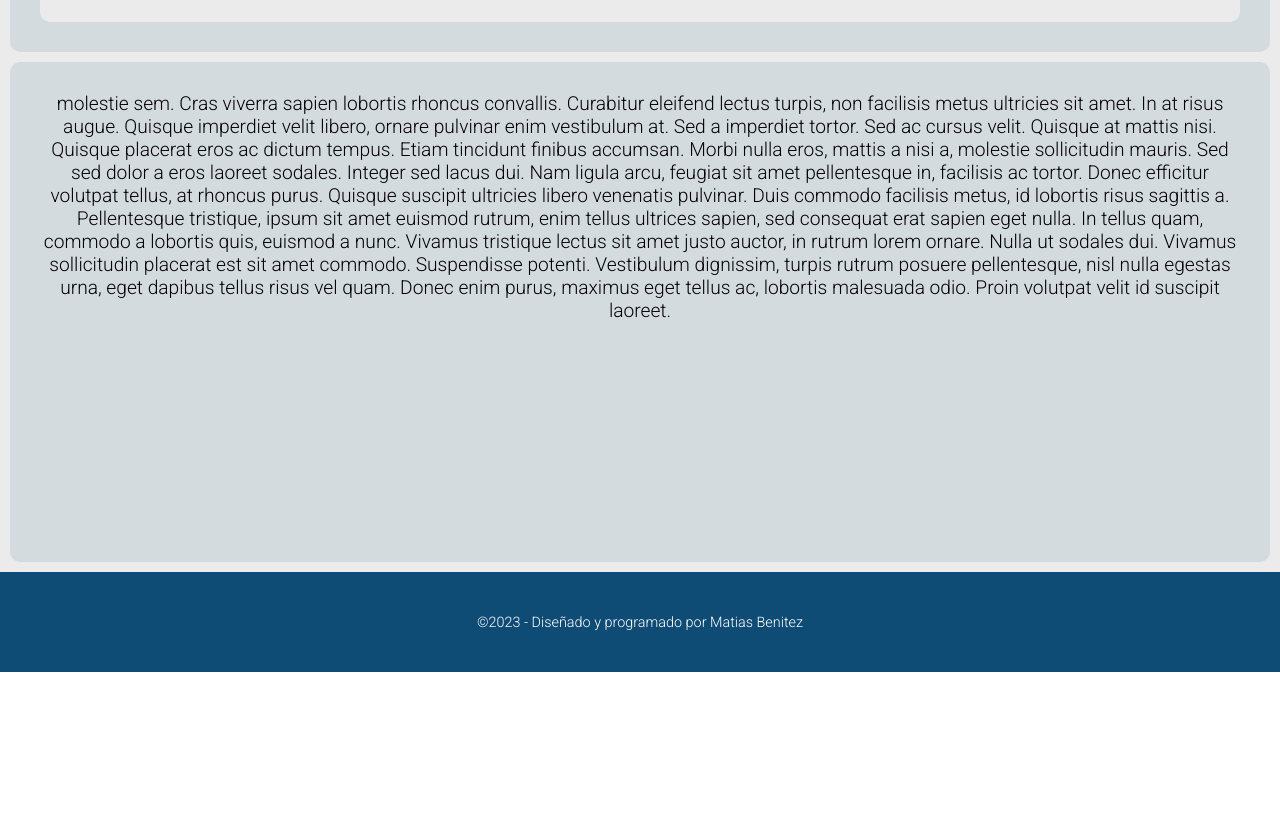
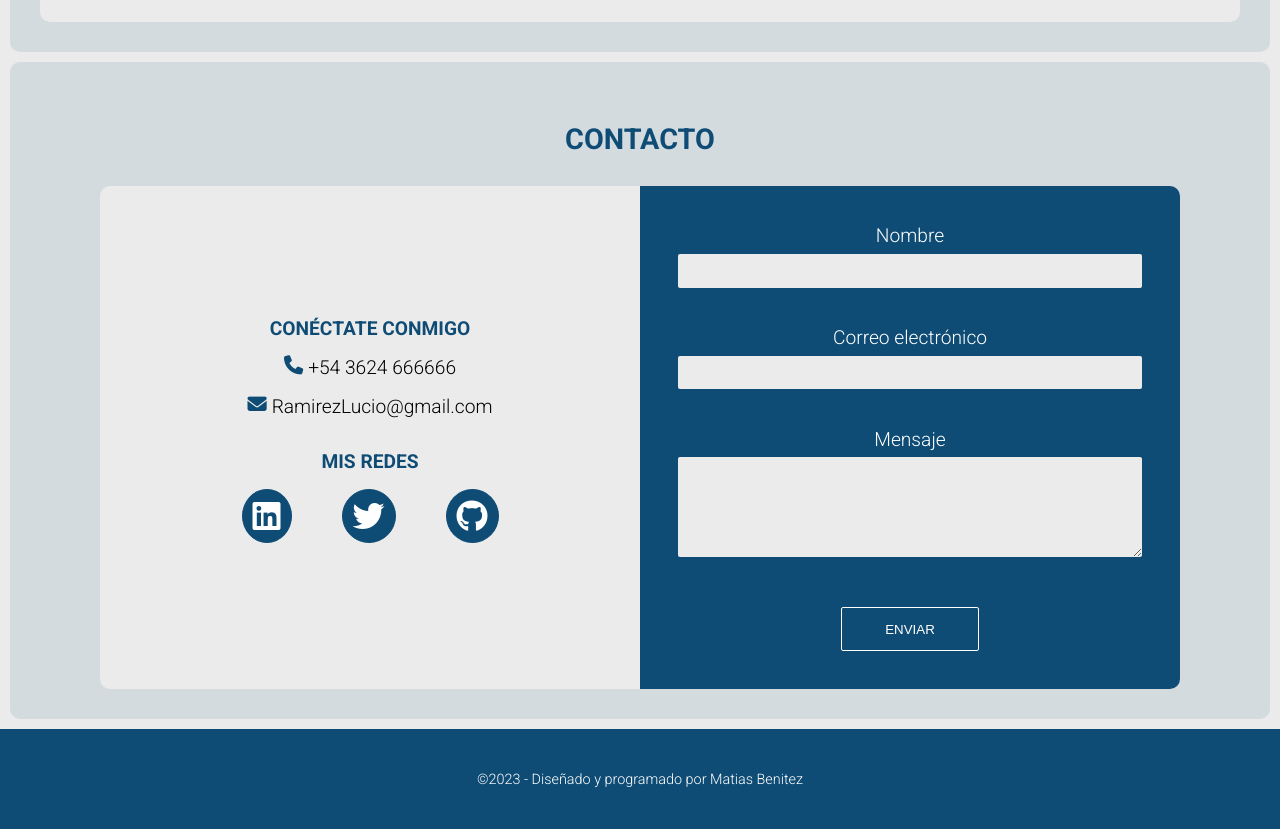
Before and after one commit to MatiasBEZ/Curriculum_ProyectoFinal_ArgentinaPrograma, a plain HTML site: page index.html in a window 1280 px wide. Shown: the part 2826-3655 px from the top of the page. Before the commit the page ends 3498 px from the top, so only its background shows below. Drawn offline with Linux system fonts and the light colour scheme.

Commit message:
contact form added

```diff
--- a/css/index.css
+++ b/css/index.css
@@ -391,6 +391,149 @@ body {
     100% {width: 50%;}
 }
 
+
+/* contacto section*/
+
+.contact_title {
+    margin:30px;
+}
+
+.contact_wrapper > * {
+    padding: 1em;
+}
+
+.contact_info {
+    background-color:#ebebeb;
+    border-radius: 10px 10px 0px 0px;
+}
+
+.contact_form {
+    background-color:#0F4C75;
+    padding: 1em;
+    border-radius: 0px 0px 10px 10px;
+}
+
+.contact_form form div{
+    margin: 0;
+    padding: 1em;
+}
+
+.contact_form form button,
+.contact_form form input,
+.contact_form form textarea {
+    margin-top: 0.5em;
+    width:100%;
+    padding: .7em;
+    border:none;
+    border-radius: 2px;
+    background-color: #ebebeb;
+}
+
+.contact_form label,
+.contact_form h4 {
+    color: white;
+}
+
+.contact_form textarea {
+    height: 100px;
+}
+
+.contact_form form button {
+    border: 0;
+    text-transform: uppercase;
+    padding: 1em;
+    width: 30%;
+    background-color: #0F4C75;
+    color: white;
+    border: 1px solid white;
+}
+
+.contact_form form button:hover,
+.contact_form form button:focus {
+    background-color: #ebebeb;
+    color:#0F4C75;
+    transition: background-color .5s ease-out;
+    outline: 0;
+}
+
+.contact_info h4,
+.contact_info ul,
+.contact_info p {
+    text-align: center;
+    margin: 0 0 1rem 0;
+}
+
+.contact_info ul {
+    list-style: none;
+    display:flex;
+    justify-content: center;
+}
+
+.contact_info i {
+    color: #0F4C75;
+}
+
+.ul_social i {
+    font-size: 2rem;
+    background-color: #0F4C75;
+    color:white;
+    border: 1px solid #0F4C75;
+    border-radius: 50%;
+    padding: 10px;
+}
+
+.ul_social i:hover {
+    background-color: white;
+    color:#0F4C75;
+}
+
+.ul_phonemail {
+    display:flex;
+    flex-direction: column;
+    align-items: center;
+}
+
+.ul_social {
+    gap: 50px;
+}
+
+.contact_info li {
+    display:flex;
+    gap: 5px;
+}
+
+@media (min-width: 700px) {
+    #contacto {
+        display: flex;
+        flex-direction: column;
+        align-items: center;
+    }
+
+    .contact_wrapper {
+        width: 90%;
+        display: grid;
+        grid-template-columns: 1fr 1fr;
+    }
+
+    .contact_info {
+        display: flex;
+        justify-content: center;
+        align-items: center;
+        border-radius: 10px 0px 0px 10px;
+    }
+
+    .ul_phonemail {
+        display:flex;
+        flex-direction: column;
+        justify-content: center;
+        align-items: center;
+    }
+
+    .contact_form {
+        border-radius: 0px 10px 10px 0px;
+    }
+}
+
 /* modal section*/
 
 .modal {
--- a/index.html
+++ b/index.html
@@ -221,9 +221,61 @@
             </div>
         </section>
         <section class="sections" id="contacto">
-            <p>molestie sem. Cras viverra sapien lobortis rhoncus convallis. Curabitur eleifend lectus turpis, non facilisis metus ultricies sit amet. In at risus augue. Quisque imperdiet velit libero, ornare pulvinar enim vestibulum at. Sed a imperdiet tortor. Sed ac cursus velit. Quisque at mattis nisi. Quisque placerat eros ac dictum tempus. Etiam tincidunt finibus accumsan. Morbi nulla eros, mattis a nisi a, molestie sollicitudin mauris. Sed sed dolor a eros laoreet sodales.
-
-                Integer sed lacus dui. Nam ligula arcu, feugiat sit amet pellentesque in, facilisis ac tortor. Donec efficitur volutpat tellus, at rhoncus purus. Quisque suscipit ultricies libero venenatis pulvinar. Duis commodo facilisis metus, id lobortis risus sagittis a. Pellentesque tristique, ipsum sit amet euismod rutrum, enim tellus ultrices sapien, sed consequat erat sapien eget nulla. In tellus quam, commodo a lobortis quis, euismod a nunc. Vivamus tristique lectus sit amet justo auctor, in rutrum lorem ornare. Nulla ut sodales dui. Vivamus sollicitudin placerat est sit amet commodo. Suspendisse potenti. Vestibulum dignissim, turpis rutrum posuere pellentesque, nisl nulla egestas urna, eget dapibus tellus risus vel quam. Donec enim purus, maximus eget tellus ac, lobortis malesuada odio. Proin volutpat velit id suscipit laoreet.</p>
+            <h2 class="contact_title">Contacto</h2>
+            <div class="contact_wrapper">
+                <div class="contact_info">
+                    <div class="">
+                        <h4 class="">Conéctate conmigo</h4>
+                        <ul class="ul_phonemail">
+                            <li class="">
+                                <i class="fa-solid fa-phone"></i>
+                                <p>+54 3624 666666</p>
+                            </li>
+                            <li class="">
+                                <i class="fa-solid fa-envelope"></i>
+                                <p>RamirezLucio@gmail.com</p>
+                            </li>
+                        </ul>
+                        <h4>Mis redes</h4>
+                        <ul class="ul_social">
+                            <li class="">
+                                <a href="#">
+                                    <i class="fa-brands fa-linkedin"></i>
+                                </a>
+                            </li>
+                            <li class="">
+                                <a href="#">
+                                    <i class="fa-brands fa-twitter"></i>
+                                </a>
+                            </li>
+                            <li class="">
+                                <a href="#">
+                                    <i class="fa-brands fa-github"></i>
+                                </a>
+                            </li>
+                        </ul>
+                    </div>
+                </div>
+                <div class="contact_form">
+                    <form action="" class="form">
+                        <div class="">
+                            <label>Nombre</label>
+                            <input type="text" class="">
+                        </div>
+                        <div class="">
+                            <label>Correo electrónico</label>
+                            <input type="email">
+                        </div>
+                        <div class="">
+                            <label>Mensaje</label>
+                            <textarea></textarea>
+                        </div>
+                        <div>
+                            <button class="" type="submit">Enviar</button>
+                        </div>
+                    </form>
+                </div>
+            </div>
         </section>
 
         <!-- conocimientos programacion modals -->
```
